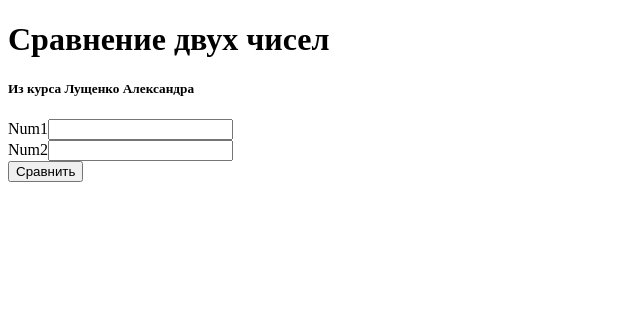
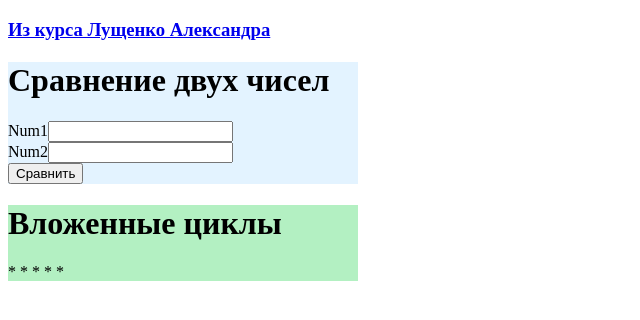
Before and after one commit to GennW/TestForMe, a plain HTML site: page index.html in a window 1280 px wide. Shown: the whole page, without its empty margins (0-640 px from the left). Drawn offline with Linux system fonts and the light colour scheme.

Commit message:
feat: add css styles

```diff
--- a/index.html
+++ b/index.html
@@ -4,18 +4,26 @@
     <meta charset="UTF-8">
     <meta http-equiv="X-UA-Compatible" content="IE=edge">
     <meta name="viewport" content="width=device-width, initial-scale=1.0">
-    <title>Document</title>
+    <link rel="stylesheet" href="style.css">
+    <title>Практика JS</title>
 </head>
 <body>
-    <div class="ComparisonOf2numbers">
-        <h1 class="text-center">Сравнение двух чисел</h1>
-        <h5 class="text-center">Из курса Лущенко Александра</h5>
+    <p><h3 class="text-center"><a href="https://www.youtube.com/playlist?list=PLM7wFzahDYnEltE-aVGhRHYPwIJn0Xquu">Из курса Лущенко Александра</a></h3></p>
+    <div class="ComparisonOf2numbers"> <!--сравнение двух чисел -->
+
+         <h1 class="text-center">Сравнение двух чисел</h1>
+
         <div>Num1<input type="number" id="num1"></div>
         <div>Num2<input type="number" id="num2"></div>
         <!-- <div><input type="text" name="r" BE-BE</div> -->
         <div><button>Сравнить</button></div>
         <div id="result"></div>
     </div>
+     <div class="NestingForLoops"> <!--вложенные циклы -->
+        <h1 class="text-center">Вложенные циклы</h1>
+
+        <div class="outLoops"></div>
+    </div>
 <script src="script.js"></script>
 </body>
 </html>
--- a/script.js
+++ b/script.js
@@ -16,3 +16,10 @@ else {
     out.innerHTML = 'равны'
 }
 }
+// Циклы Loops
+let outLoops = document.querySelector('.outLoops');
+console.log(outLoops)
+
+    for (let i = 0; i < 5; i++) {
+        outLoops.innerHTML += '* '
+    }
--- a/style.css
+++ b/style.css
@@ -0,0 +1,11 @@
+.ComparisonOf2numbers {
+    width: 350px;
+    background-color: #e3f3ff
+
+  }
+
+  .NestingForLoops {
+    width: 350px;
+    background-color: #b3f0c2
+
+  }
```
